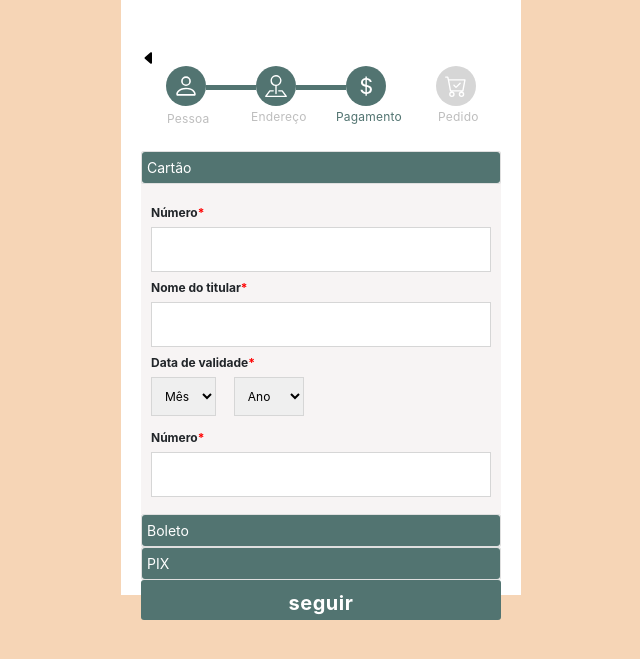
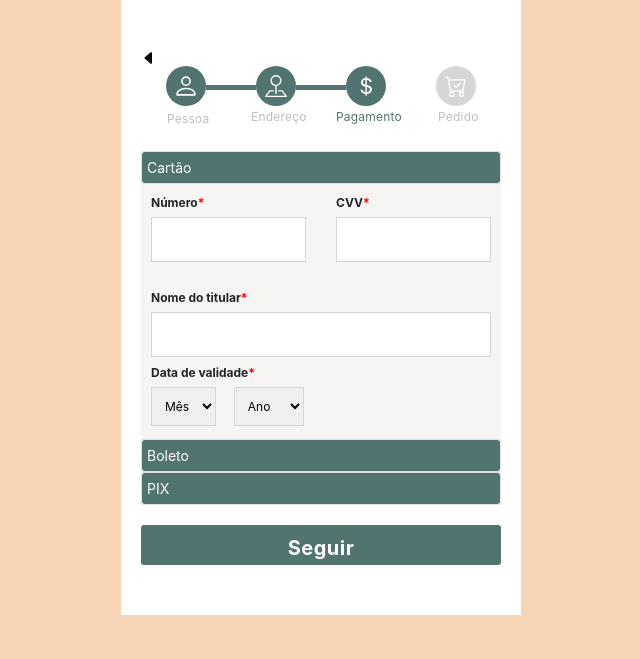
Before and after one commit to Kauanfs3/TCC_DKL, a PHP site: page /formaPag.php in a window 1280 px wide. Shown: the top 659 px of the page, without its empty margins (319-959 px from the left). Run offline with PHP 8.4, Linux system fonts and the light colour scheme; some libraries are stand-ins or nearby versions.

Commit message:
atualização cad
22.11

```diff
--- a/app/formaPag.php
+++ b/app/formaPag.php
@@ -25,7 +25,8 @@
          <div class="pessoa">
             <div>
                <svg xmlns="http://www.w3.org/2000/svg" fill="currentColor" class="bi bi-person" viewBox="0 0 16 16">
-                  <path d="M8 8a3 3 0 1 0 0-6 3 3 0 0 0 0 6zm2-3a2 2 0 1 1-4 0 2 2 0 0 1 4 0zm4 8c0 1-1 1-1 1H3s-1 0-1-1 1-4 6-4 6 3 6 4zm-1-.004c-.001-.246-.154-.986-.832-1.664C11.516 10.68 10.289 10 8 10c-2.29 0-3.516.68-4.168 1.332-.678.678-.83 1.418-.832 1.664h10z" />
+                  <path
+                     d="M8 8a3 3 0 1 0 0-6 3 3 0 0 0 0 6zm2-3a2 2 0 1 1-4 0 2 2 0 0 1 4 0zm4 8c0 1-1 1-1 1H3s-1 0-1-1 1-4 6-4 6 3 6 4zm-1-.004c-.001-.246-.154-.986-.832-1.664C11.516 10.68 10.289 10 8 10c-2.29 0-3.516.68-4.168 1.332-.678.678-.83 1.418-.832 1.664h10z" />
                </svg>
             </div>
 
@@ -37,8 +38,10 @@
          <div class="endereco">
             <div>
                <svg xmlns="http://www.w3.org/2000/svg" fill="currentColor" class="bi bi-pin-map" viewBox="0 0 16 16">
-                  <path fill-rule="evenodd" d="M3.1 11.2a.5.5 0 0 1 .4-.2H6a.5.5 0 0 1 0 1H3.75L1.5 15h13l-2.25-3H10a.5.5 0 0 1 0-1h2.5a.5.5 0 0 1 .4.2l3 4a.5.5 0 0 1-.4.8H.5a.5.5 0 0 1-.4-.8l3-4z" />
-                  <path fill-rule="evenodd" d="M8 1a3 3 0 1 0 0 6 3 3 0 0 0 0-6zM4 4a4 4 0 1 1 4.5 3.969V13.5a.5.5 0 0 1-1 0V7.97A4 4 0 0 1 4 3.999z" />
+                  <path fill-rule="evenodd"
+                     d="M3.1 11.2a.5.5 0 0 1 .4-.2H6a.5.5 0 0 1 0 1H3.75L1.5 15h13l-2.25-3H10a.5.5 0 0 1 0-1h2.5a.5.5 0 0 1 .4.2l3 4a.5.5 0 0 1-.4.8H.5a.5.5 0 0 1-.4-.8l3-4z" />
+                  <path fill-rule="evenodd"
+                     d="M8 1a3 3 0 1 0 0 6 3 3 0 0 0 0-6zM4 4a4 4 0 1 1 4.5 3.969V13.5a.5.5 0 0 1-1 0V7.97A4 4 0 0 1 4 3.999z" />
                </svg>
             </div>
 
@@ -49,8 +52,10 @@
 
          <div class="formPag">
             <div>
-               <svg xmlns="http://www.w3.org/2000/svg" fill="currentColor" class="bi bi-currency-dollar" viewBox="0 0 16 16">
-                  <path d="M4 10.781c.148 1.667 1.513 2.85 3.591 3.003V15h1.043v-1.216c2.27-.179 3.678-1.438 3.678-3.3 0-1.59-.947-2.51-2.956-3.028l-.722-.187V3.467c1.122.11 1.879.714 2.07 1.616h1.47c-.166-1.6-1.54-2.748-3.54-2.875V1H7.591v1.233c-1.939.23-3.27 1.472-3.27 3.156 0 1.454.966 2.483 2.661 2.917l.61.162v4.031c-1.149-.17-1.94-.8-2.131-1.718H4zm3.391-3.836c-1.043-.263-1.6-.825-1.6-1.616 0-.944.704-1.641 1.8-1.828v3.495l-.2-.05zm1.591 1.872c1.287.323 1.852.859 1.852 1.769 0 1.097-.826 1.828-2.2 1.939V8.73l.348.086z" />
+               <svg xmlns="http://www.w3.org/2000/svg" fill="currentColor" class="bi bi-currency-dollar"
+                  viewBox="0 0 16 16">
+                  <path
+                     d="M4 10.781c.148 1.667 1.513 2.85 3.591 3.003V15h1.043v-1.216c2.27-.179 3.678-1.438 3.678-3.3 0-1.59-.947-2.51-2.956-3.028l-.722-.187V3.467c1.122.11 1.879.714 2.07 1.616h1.47c-.166-1.6-1.54-2.748-3.54-2.875V1H7.591v1.233c-1.939.23-3.27 1.472-3.27 3.156 0 1.454.966 2.483 2.661 2.917l.61.162v4.031c-1.149-.17-1.94-.8-2.131-1.718H4zm3.391-3.836c-1.043-.263-1.6-.825-1.6-1.616 0-.944.704-1.641 1.8-1.828v3.495l-.2-.05zm1.591 1.872c1.287.323 1.852.859 1.852 1.769 0 1.097-.826 1.828-2.2 1.939V8.73l.348.086z" />
                </svg>
             </div>
 
@@ -62,8 +67,10 @@
          <div class="pedido">
             <div>
                <svg xmlns="http://www.w3.org/2000/svg" fill="currentColor" class="bi bi-cart-check" viewBox="0 0 16 16">
-                  <path d="M11.354 6.354a.5.5 0 0 0-.708-.708L8 8.293 6.854 7.146a.5.5 0 1 0-.708.708l1.5 1.5a.5.5 0 0 0 .708 0l3-3z" />
-                  <path d="M.5 1a.5.5 0 0 0 0 1h1.11l.401 1.607 1.498 7.985A.5.5 0 0 0 4 12h1a2 2 0 1 0 0 4 2 2 0 0 0 0-4h7a2 2 0 1 0 0 4 2 2 0 0 0 0-4h1a.5.5 0 0 0 .491-.408l1.5-8A.5.5 0 0 0 14.5 3H2.89l-.405-1.621A.5.5 0 0 0 2 1H.5zm3.915 10L3.102 4h10.796l-1.313 7h-8.17zM6 14a1 1 0 1 1-2 0 1 1 0 0 1 2 0zm7 0a1 1 0 1 1-2 0 1 1 0 0 1 2 0z" />
+                  <path
+                     d="M11.354 6.354a.5.5 0 0 0-.708-.708L8 8.293 6.854 7.146a.5.5 0 1 0-.708.708l1.5 1.5a.5.5 0 0 0 .708 0l3-3z" />
+                  <path
+                     d="M.5 1a.5.5 0 0 0 0 1h1.11l.401 1.607 1.498 7.985A.5.5 0 0 0 4 12h1a2 2 0 1 0 0 4 2 2 0 0 0 0-4h7a2 2 0 1 0 0 4 2 2 0 0 0 0-4h1a.5.5 0 0 0 .491-.408l1.5-8A.5.5 0 0 0 14.5 3H2.89l-.405-1.621A.5.5 0 0 0 2 1H.5zm3.915 10L3.102 4h10.796l-1.313 7h-8.17zM6 14a1 1 0 1 1-2 0 1 1 0 0 1 2 0zm7 0a1 1 0 1 1-2 0 1 1 0 0 1 2 0z" />
                </svg>
             </div>
 
@@ -76,7 +83,8 @@
       <div class="accordion" id="accordionExample">
          <div class="card-p">
             <div class="card" id="headingOne">
-               <button class="t-item" type="button" data-toggle="collapse" data-target="#collapseOne" aria-expanded="true" aria-controls="collapseOne">
+               <button class="t-item" type="button" data-toggle="collapse" data-target="#collapseOne"
+                  aria-expanded="true" aria-controls="collapseOne">
                   Cartão
                </button>
             </div>
@@ -87,10 +95,19 @@
                   <div class="form-inner">
                      <form action="#" class="signup" method="POST">
 
-                        <div class="caixa">
-                           <label class="ti">Número </label><span class="obg">*</span>
-                           <input class="box" type="number" id="numero" required>
+                        <div class="row">
+                           <div class="caixa col-6">
+                              <label class="ti">Número </label><span class="obg">*</span>
+                              <input class="box" type="number" id="numero" required>
+                           </div>
+
+                           <div class="caixa col-6">
+                              <label class="ti">CVV</label><span class="obg">*</span>
+                              <input name="myinput_drs" oninput="maxLengthCheck(this)" type="number" maxlength="3" min="1"
+                                 max="999" />
+                           </div>
                         </div>
+
 
                         <div class="caixa">
                            <label class="ti">Nome do titular </label><span class="obg">*</span>
@@ -136,10 +153,7 @@
                            </div>
                         </div>
 
-                        <div class="caixa">
-                           <label class="ti">Número </label><span class="obg">*</span>
-                           <input class="box" type="number" id="numero" required>
-                        </div>
+
 
                      </form>
                   </div>
@@ -152,29 +166,17 @@
 
          <div class="card-p">
             <div class="card" id="headingTwo">
-               <button class="t-item" type="button" data-toggle="collapse" data-target="#collapseTwo" aria-expanded="false" aria-controls="collapseTwo">
+               <button class="t-item" type="button" data-toggle="collapse" data-target="#collapseTwo"
+                  aria-expanded="false" aria-controls="collapseTwo">
                   Boleto
                </button>
             </div>
             <div id="collapseTwo" class="collapse" aria-labelledby="headingTwo" data-parent="#accordionExample">
                <div class="dados">
-
-                  <div class="form-inner">
-                     <form action="#" class="signup" method="POST">
-
-                        <div class="caixa">
-                           <label class="ti">Telefone </label><span class="obg">*</span>
-                           <input class="box" type="tel" id="telefone" required>
-                        </div>
-
-                        <div class="caixa">
-                           <label class="ti">Data de nascimento </label><span class="obg">*</span>
-                           <input class="box" type="date" name="data_nascimento" id="data_nascimento" required>
-                        </div>
-
-                     </form>
-                  </div>
-
+                  <p class="p1">Clique no botão "Finalizar Pedido" para confirmar seu pedido e imprimir seu boleto</p>
+                  <p>Imprima o boleto e pague na agência bancária de sua preferência ou através dos serviços de Internet
+                     Banking.</p>
+                  <p> Acompanhe o prazo de validade do seu boleto, ele não será enviado pelos Correios.</p>
                </div>
             </div>
          </div>
@@ -183,13 +185,14 @@
 
          <div class="card-p">
             <div class="card" id="headingThree">
-               <button class="t-item" type="button" data-toggle="collapse" data-target="#collapseThree" aria-expanded="false" aria-controls="collapseThree">
+               <button class="t-item" type="button" data-toggle="collapse" data-target="#collapseThree"
+                  aria-expanded="false" aria-controls="collapseThree">
                   PIX
                </button>
             </div>
             <div id="collapseThree" class="collapse" aria-labelledby="headingThree" data-parent="#accordionExample">
                <div class="dados">
-                  <p>1. Clique em "Finalizar Pedido";</p>
+                  <p class="p1">1. Clique em "Finalizar Pedido";</p>
                   <p>2. Na tela seguinte copie o código;</p>
                   <p>3. No App do seu banco, selecione a opção Pagar com o Pix e cole o código que você copiou;</p>
                   <p>4. Confira os dados e confirme o pagamento;</p>
@@ -201,12 +204,19 @@
 
       <a href="formaPag.php?seguir1">
          <div class="enviar">
-            seguir
+            Seguir
          </div>
       </a>
 
    </div>
 
+   <script>
+      function maxLengthCheck(object)
+      {
+        if (object.value.length > object.maxLength)
+          object.value = object.value.slice(0, object.maxLength)
+      }
+    </script>
 </body>
 
 </html>
--- a/css/cadastra.css
+++ b/css/cadastra.css
@@ -20,8 +20,8 @@ html,body{
 
 .questionario{
   width: 40rem;
-  height: 56.5rem;
-  margin-top: 3rem;
+  height: 58.5rem;
+  margin-top: 2rem;
   background: #ffffff;
   padding: 2rem;
   border-radius: 0.5rem;
@@ -62,6 +62,7 @@ html,body{
   cursor: pointer;
   text-align: center;
   padding-top: 0.8rem;
+  margin-top: 2rem;
 }
 
 
--- a/css/formaPag.css
+++ b/css/formaPag.css
@@ -18,9 +18,7 @@
 }
 
 body{
-
   background-color: #F6D5B6;
-
 }
 
 .questionario{
@@ -44,7 +42,7 @@ body{
 }
 
 .dados{
-  margin-top: -2rem;
+  margin-top: -3rem;
   padding: 1rem;
   background-color: #f7f4f4;
 }
@@ -54,7 +52,7 @@ body{
 }
 
 .caixa{
-  margin-bottom: 3rem;
+  margin-bottom: 2rem;
 }
 
 
@@ -66,6 +64,10 @@ body{
 }
 
 p {
-  padding-top: 2rem;
+  padding-top: 1rem;
   font-size: 1.4rem;
 }
+
+.p1{
+  padding-top: 2rem;
+}
```
